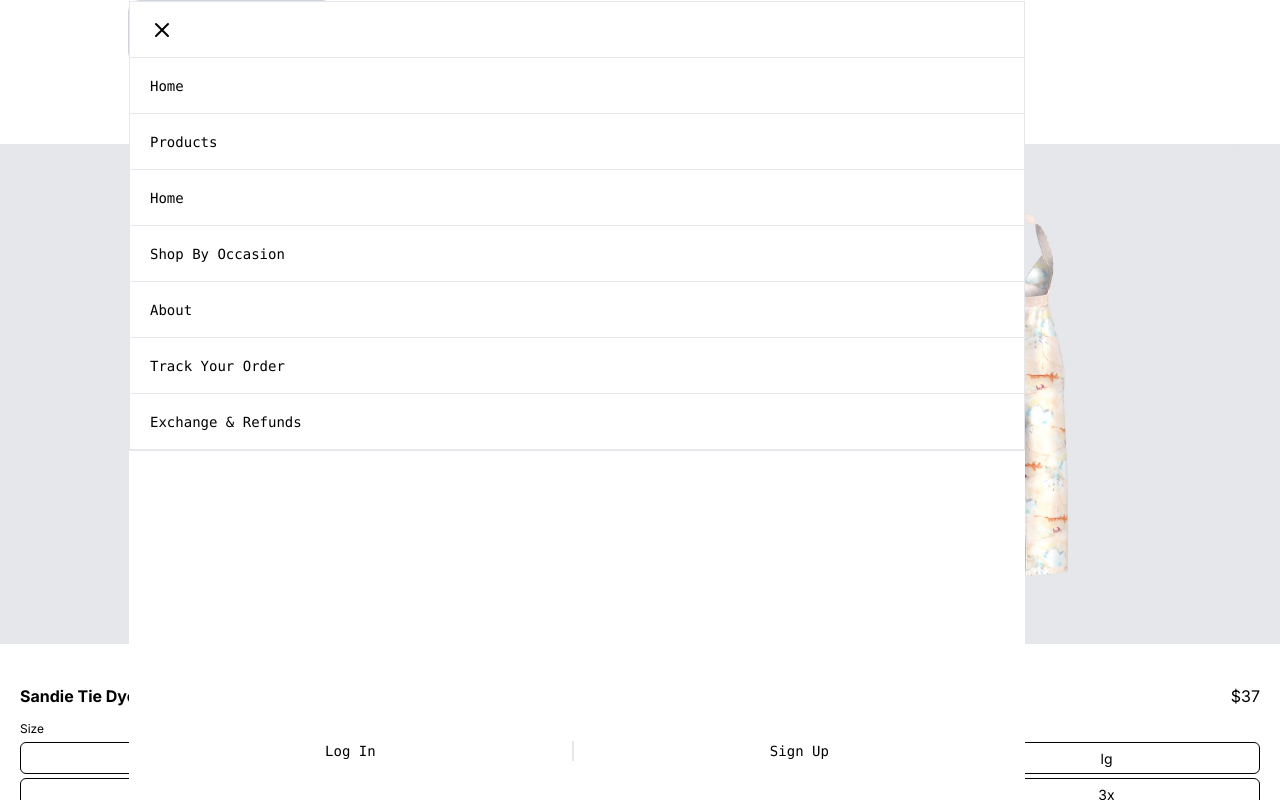
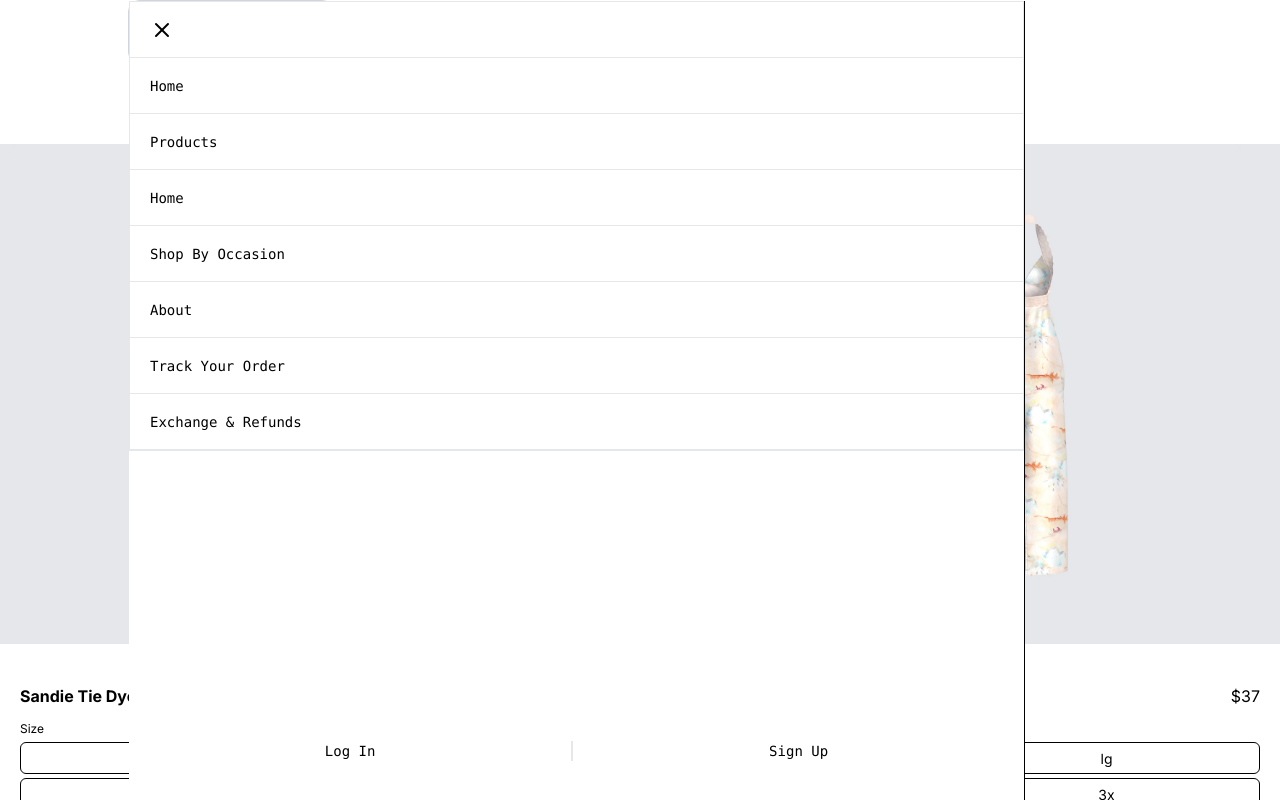
Before and after one commit to LarrySimiyu/finesse, a Next.js app in the folder take-home/: page / in a window 1280 px wide. Both pictures are taken after a click on the icon 153 px from the left and 32 px from the top of the page. Shown: the top 800 px of the page. Built offline with nearby package versions, Linux system fonts and the light colour scheme.

Commit message:
added menu borders

```diff
--- a/take-home/src/pages/index.js
+++ b/take-home/src/pages/index.js
@@ -190,7 +190,7 @@ export default function Home() {
           </div>
 
           {menuVisible && (
-            <div className="bg-white w-[70vw] h-[100vh] absolute top-0 left-0 flex justify-between flex-col">
+            <div className="bg-white w-[70vw] h-[100vh] absolute top-0 left-0 flex justify-between flex-col border-r border-black">
               <div className="border">
                 <div className="border-b h-14 pl-5 flex  items-center">
                   <X
@@ -232,7 +232,7 @@ export default function Home() {
             {`Cart${cartItems.length > 0 ? `(${totalQuantity})` : ""}`}
           </div>
           {cartVisible && (
-            <div className="bg-white w-[90vw] h-[100vh] absolute top-0 right-0 overflow-auto">
+            <div className="bg-white w-[90vw] h-[100vh] absolute top-0 right-0 overflow-auto border-l border-black">
               <div className="border-b h-16 pl-5 flex  items-center ">
                 <ArrowLeft
                   size={24}
```
